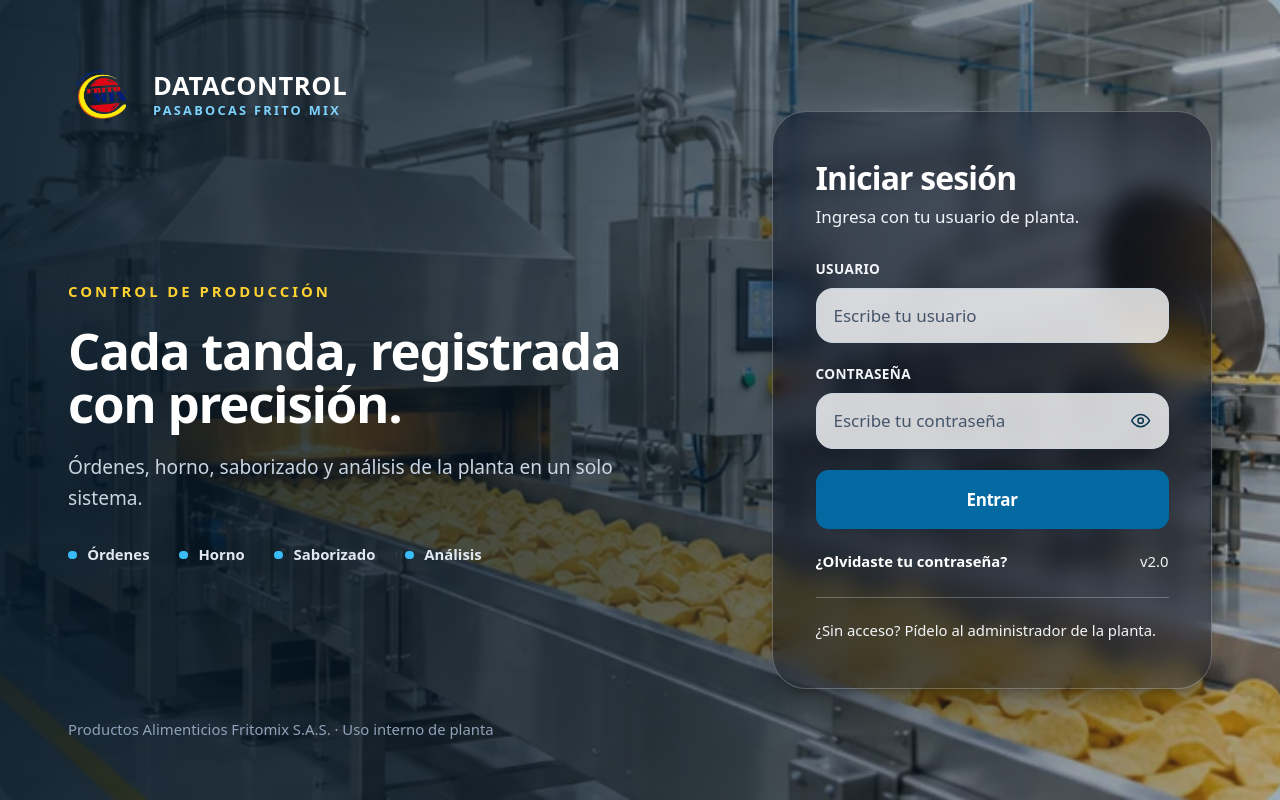
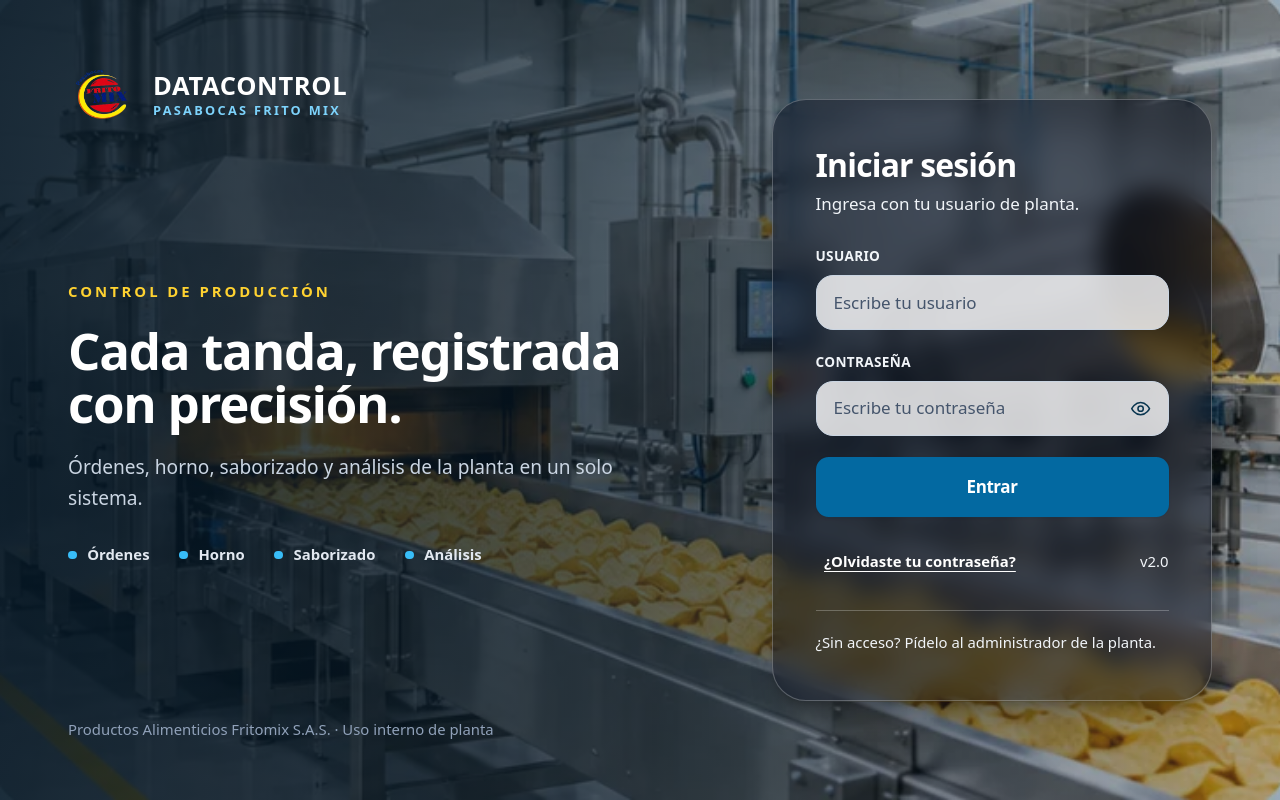
Before and after one commit to FritoMix/costos_frontend, an Angular app: page /entrar in a window 1280 px wide. Built offline with nearby package versions, Linux system fonts and the light colour scheme; a web font is replaced by a local one.

Commit message:
Facilita el clic en el enlace del login y explica el envío vacío en móvil

```diff
--- a/src/app/features/auth/login.page.html
+++ b/src/app/features/auth/login.page.html
@@ -133,8 +133,8 @@
 
         <div class="mt-5 flex flex-wrap items-center justify-between gap-2 text-sm">
           <a
-            routerLink="/olvide-clave"
-            class="font-bold text-white underline-offset-4 hover:underline"
+            href="/olvide-clave"
+            class="inline-flex min-h-11 items-center rounded-lg px-2 font-bold text-white underline underline-offset-4 focus-visible:outline-2 focus-visible:outline-white"
             data-testid="olvide-clave"
             >¿Olvidaste tu contraseña?</a
           >
--- a/src/app/features/auth/login.page.ts
+++ b/src/app/features/auth/login.page.ts
@@ -1,7 +1,7 @@
 import type { HttpErrorResponse } from '@angular/common/http';
 import { ChangeDetectionStrategy, Component, inject, signal } from '@angular/core';
 import { FormBuilder, ReactiveFormsModule, Validators } from '@angular/forms';
-import { ActivatedRoute, Router, RouterLink } from '@angular/router';
+import { ActivatedRoute, Router } from '@angular/router';
 
 import { environment } from '../../../environments/environment';
 import { AlarmaService } from '../../core/servicios/alarma.service';
@@ -11,7 +11,7 @@ import { BotonComponent } from '../../ui/boton.component';
 @Component({
   selector: 'app-login',
   changeDetection: ChangeDetectionStrategy.OnPush,
-  imports: [ReactiveFormsModule, RouterLink, BotonComponent],
+  imports: [ReactiveFormsModule, BotonComponent],
   templateUrl: './login.page.html',
 })
 export class LoginPage {
--- a/src/app/features/auth/olvide-clave.page.ts
+++ b/src/app/features/auth/olvide-clave.page.ts
@@ -110,7 +110,7 @@ type Modo = 'aviso' | 'codigo';
               />
             </div>
             <app-boton tipo="submit" [anchoCompleto]="true" [cargando]="enviando()"
-              [deshabilitado]="!usuario().trim()" testId="olvide-enviar">
+              testId="olvide-enviar">
               Pedir contraseña temporal
             </app-boton>
           </form>
@@ -243,7 +243,11 @@ export class OlvideClavePage {
 
   protected pedir(): void {
     const nombre = this.usuario().trim();
-    if (!nombre || this.enviando()) return;
+    if (this.enviando()) return;
+    if (!nombre) {
+      this.error.set('Escribe tu usuario de planta para pedir una contraseña temporal.');
+      return;
+    }
     this.enviando.set(true);
     this.error.set(null);
     this.auth.olvidePassword(nombre).subscribe({
```
Also changed, not shown: 1 other file (tests, documents, lock files or other folders).
